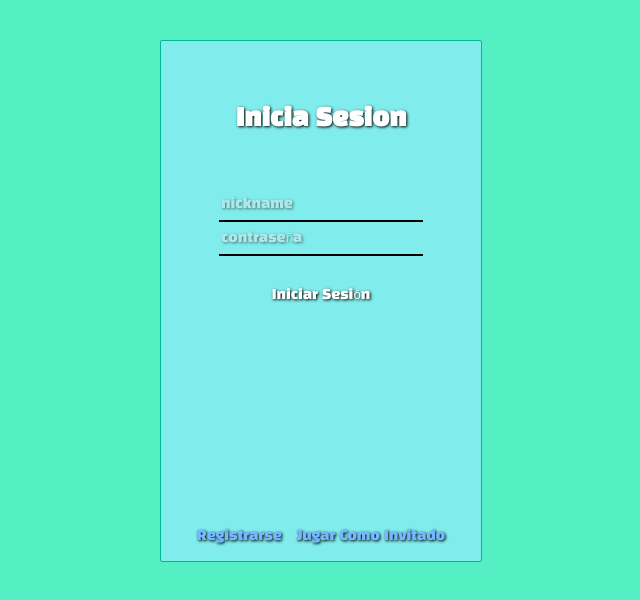
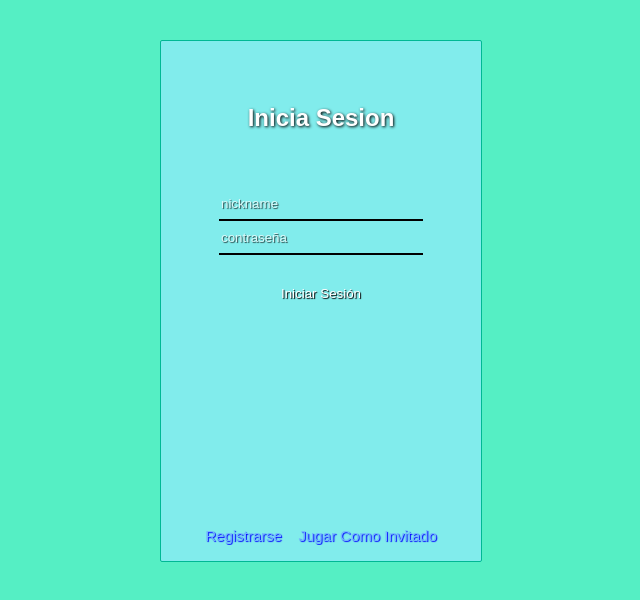
Before and after one commit to nacors/projectDAW, a plain HTML site: page index.html in a window 1280 px wide. Shown: the whole page, without its empty margins (319-959 px from the left). Drawn offline with nearby package versions, Linux system fonts and the light colour scheme; files that its build step writes are made by us from their sources; no server answers; files whose address does not match are found by name.

Commit message:
cambio de fuente

```diff
--- a/code/css/style.css
+++ b/code/css/style.css
@@ -2,7 +2,7 @@ body {
     background: #55efc4;
     margin: auto;
     text-align: center;
-    font-family: 'Black Han Sans', sans-serif;
+    font-family: 'Merriweather Sans', sans-serif;
     color: white;
     text-shadow: 1px 1px 3px black;
 }
@@ -21,7 +21,7 @@ body {
 }
 
 input {
-    font-family: 'Black Han Sans', sans-serif;
+    font-family: 'Merriweather Sans', sans-serif;
     border: none;
     border-bottom: 2px black solid;
     background: none;
@@ -56,12 +56,17 @@ input {
 #invitado {
     grid-area: invitado;
     margin-top: 200px;
-    font-size: 9px;
+}
+
+form input{
+    text-shadow: 1px 1px 1px black;
 }
 
 #invitado input {
     /* margin-top: 283px; */
     color: #74b9ff;
+    text-shadow: 1px 1px 1px blue;
+    font-size: 15px;;
 }
 
 #textI {
@@ -116,9 +121,13 @@ input[name=registrar] {
     display: none;
 }
 ::placeholder{
-    opacity: 0.5;
-    color: #dfe6e9;
+    opacity: 0.7;
+    color: white;
 }
 #textError{
     grid-area: mensaje;
 }
+
+#textErrorI, #textErrorR{
+    text-shadow: 1px 1px 1px red;
+}
```
